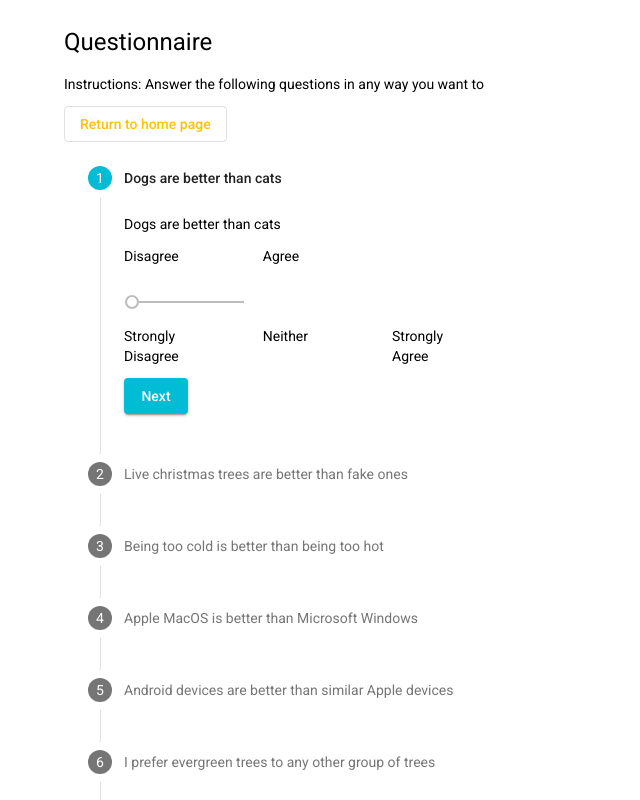
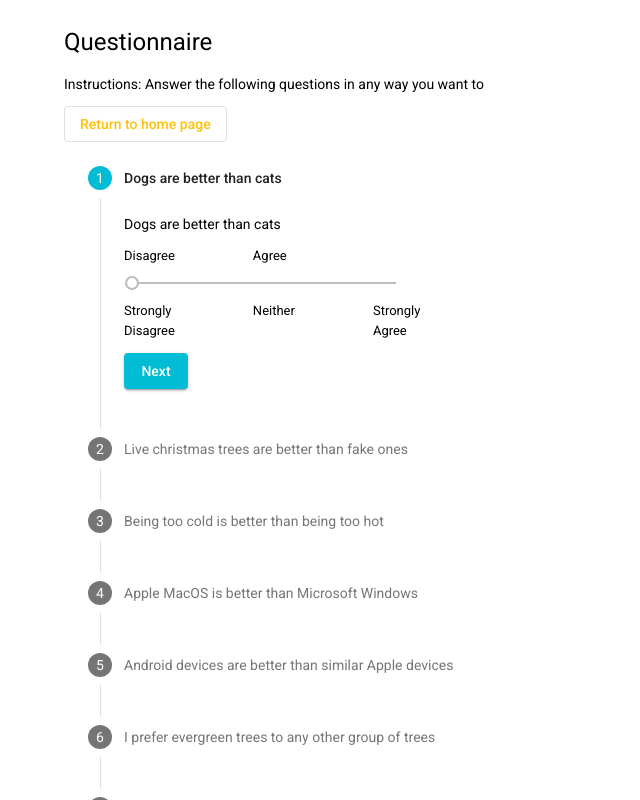
Before and after one commit to bdrencher/mockpollo, an Angular app: page /longQuestionnaire in a window 1280 px wide. Shown: the top 800 px of the page, without its empty margins (0-640 px from the left). Built offline with nearby package versions, Linux system fonts and the light colour scheme.

Commit message:
making adjustments to the questionnaire page

```diff
--- a/src/app/long-questionnaire/long-questionnaire.component.css
+++ b/src/app/long-questionnaire/long-questionnaire.component.css
@@ -0,0 +1,19 @@
+mat-slider {
+    width: 20em;
+}
+
+.sliderLabel {
+    font-size: small;
+}
+
+.sliderLabel:hover {
+    cursor: pointer;
+}
+
+.sliderLabel.top {
+    margin-bottom: -0.5em;
+}
+
+.sliderLabel.bottom {
+    margin-top: -0.5em;
+}
--- a/src/app/long-questionnaire/long-questionnaire.component.html
+++ b/src/app/long-questionnaire/long-questionnaire.component.html
@@ -18,14 +18,14 @@
                             {{question.description}}
                         </p>
                         <div fxLayout="row" fxLayoutGap="6em">
-                            <p class="sliderLabel top" id="rarely" (click)="setSliderValue('rarely')">Disagree</p>
-                            <p class="sliderLabel top" id="frequently" (click)="setSliderValue('frequently')">Agree</p>
+                            <p class="sliderLabel top" (click)="setSliderValue('disagree')">Disagree</p>
+                            <p class="sliderLabel top" (click)="setSliderValue('agree')">Agree</p>
                         </div>
-                        <mat-slider id="slider" step="25" tickInterval="1" [(ngModel)]="currentSelection"></mat-slider>
+                        <mat-slider id="slider" step="25" tickInterval="1" value="currentSelection.value"></mat-slider>
                         <div fxLayout="row" fxLayoutGap="6em">
-                            <p class="sliderLabel bottom" id="never" (click)="setSliderValue('never')">Strongly<br>Disagree</p>
-                            <p class="sliderLabel bottom" id="sometimes" (click)="setSliderValue('sometimes')">Neither</p>
-                            <p class="sliderLabel bottom" id="always" (click)="setSliderValue('always')">Strongly<br>Agree</p>
+                            <p class="sliderLabel bottom" (click)="setSliderValue('stronglyDisagree')">Strongly<br>Disagree</p>
+                            <p class="sliderLabel bottom" (click)="setSliderValue('neither')">Neither</p>
+                            <p class="sliderLabel bottom" (click)="setSliderValue('stronglyAgree')">Strongly<br>Agree</p>
                         </div>
                         <span *ngIf="i < questionsData.length - 1">
                             <button mat-raised-button color="primary" matStepperNext>Next</button>
--- a/src/app/long-questionnaire/long-questionnaire.component.ts
+++ b/src/app/long-questionnaire/long-questionnaire.component.ts
@@ -1,4 +1,5 @@
 import { Component, OnInit } from '@angular/core';
+import { FormControl } from '@angular/forms';
 
 @Component({
   selector: 'app-long-questionnaire',
@@ -6,7 +7,7 @@ import { Component, OnInit } from '@angular/core';
   styleUrls: ['./long-questionnaire.component.css']
 })
 export class LongQuestionnaireComponent implements OnInit {
-  currentSelection = 0;
+  currentSelection: FormControl = new FormControl();
   isLinear = true;
   isEditable = true;
 
@@ -34,15 +35,15 @@ export class LongQuestionnaireComponent implements OnInit {
 
   setSliderValue(selection) {
     switch(selection) {
-      case 'stronglyDisagree': this.currentSelection = 0
+      case 'stronglyDisagree': this.currentSelection.setValue(0)
       break;
-      case 'disagree': this.currentSelection = 25
+      case 'disagree': this.currentSelection.setValue(25)
       break;
-      case 'neither': this.currentSelection = 50
+      case 'neither': this.currentSelection.setValue(50)
       break;
-      case 'agree': this.currentSelection  = 75
+      case 'agree': this.currentSelection.setValue(75)
       break;
-      case 'stronglyAgree': this.currentSelection = 100
+      case 'stronglyAgree': this.currentSelection.setValue(100)
       break;
       default: 0
       break;
@@ -50,6 +51,6 @@ export class LongQuestionnaireComponent implements OnInit {
   }
 
   ngOnInit(): void {
+    this.currentSelection.setValue(0);
   }
-
 }
```
